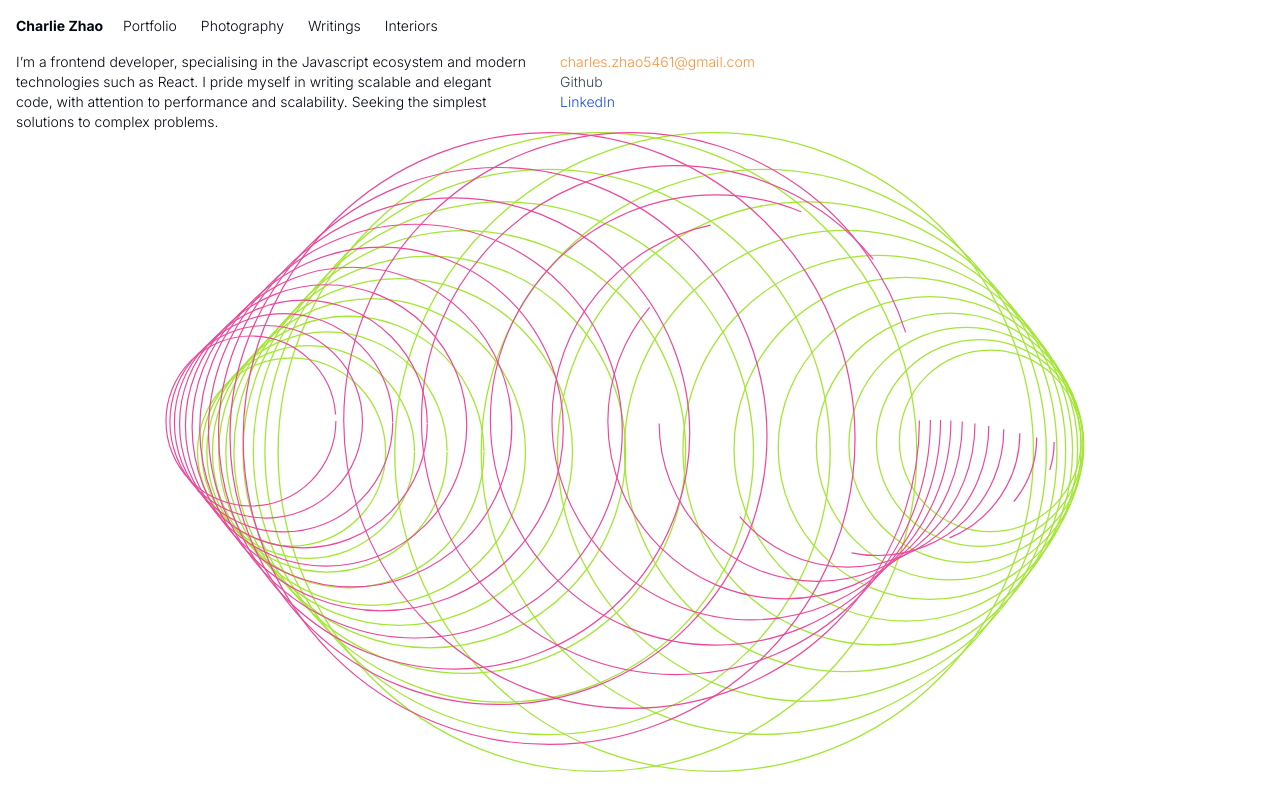
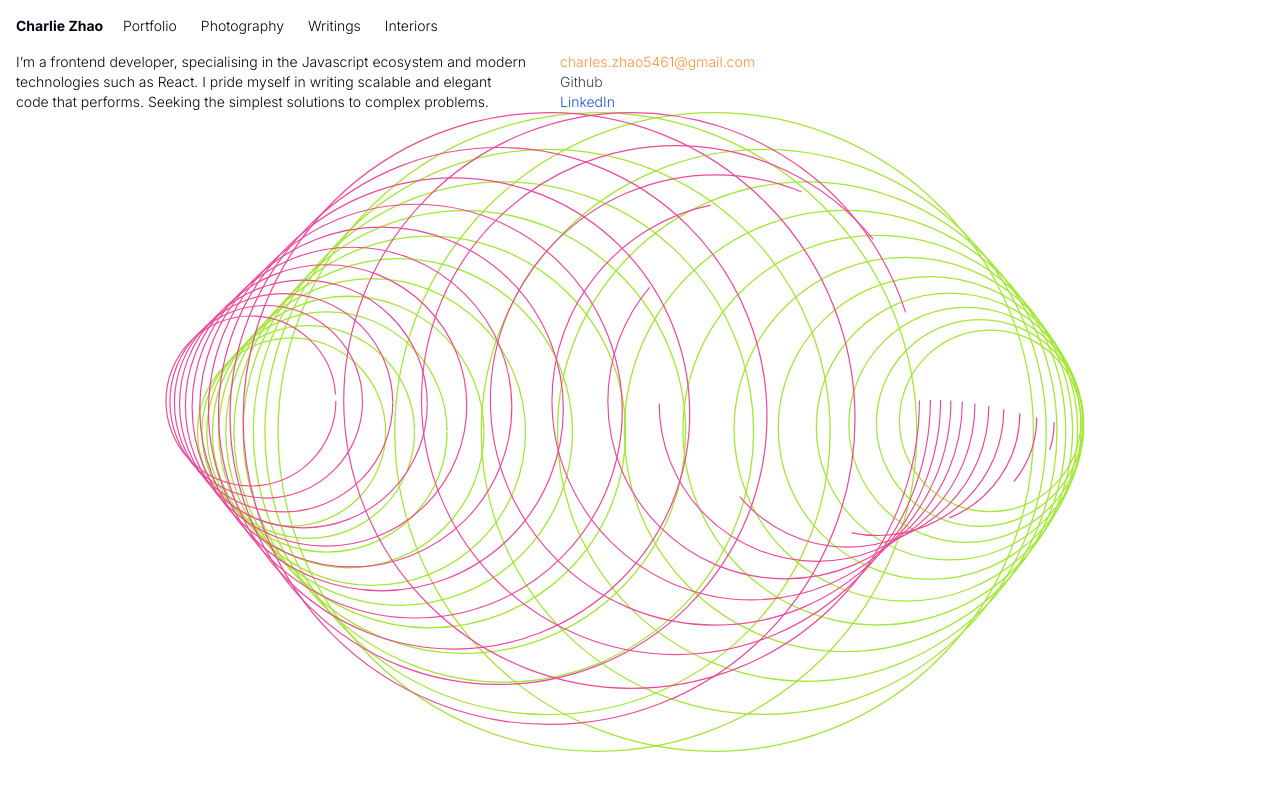
Before and after one commit to skatingincentralpark/portfolio-v2, a Next.js app: page / in a window 1280 px wide. Built offline with nearby package versions, Linux system fonts and the light colour scheme.

Commit message:
Fix typo

```diff
--- a/src/app/page.tsx
+++ b/src/app/page.tsx
@@ -11,8 +11,8 @@ export default function Home() {
         <p className="max-w-lg">
           I’m a frontend developer, specialising in the Javascript ecosystem and
           modern technologies such as React. I pride myself in writing scalable
-          and elegant code, with attention to performance and scalability.
-          Seeking the simplest solutions to complex problems.
+          and elegant code that performs. Seeking the simplest solutions to
+          complex problems.
         </p>
         <ul>
           <li>
```
